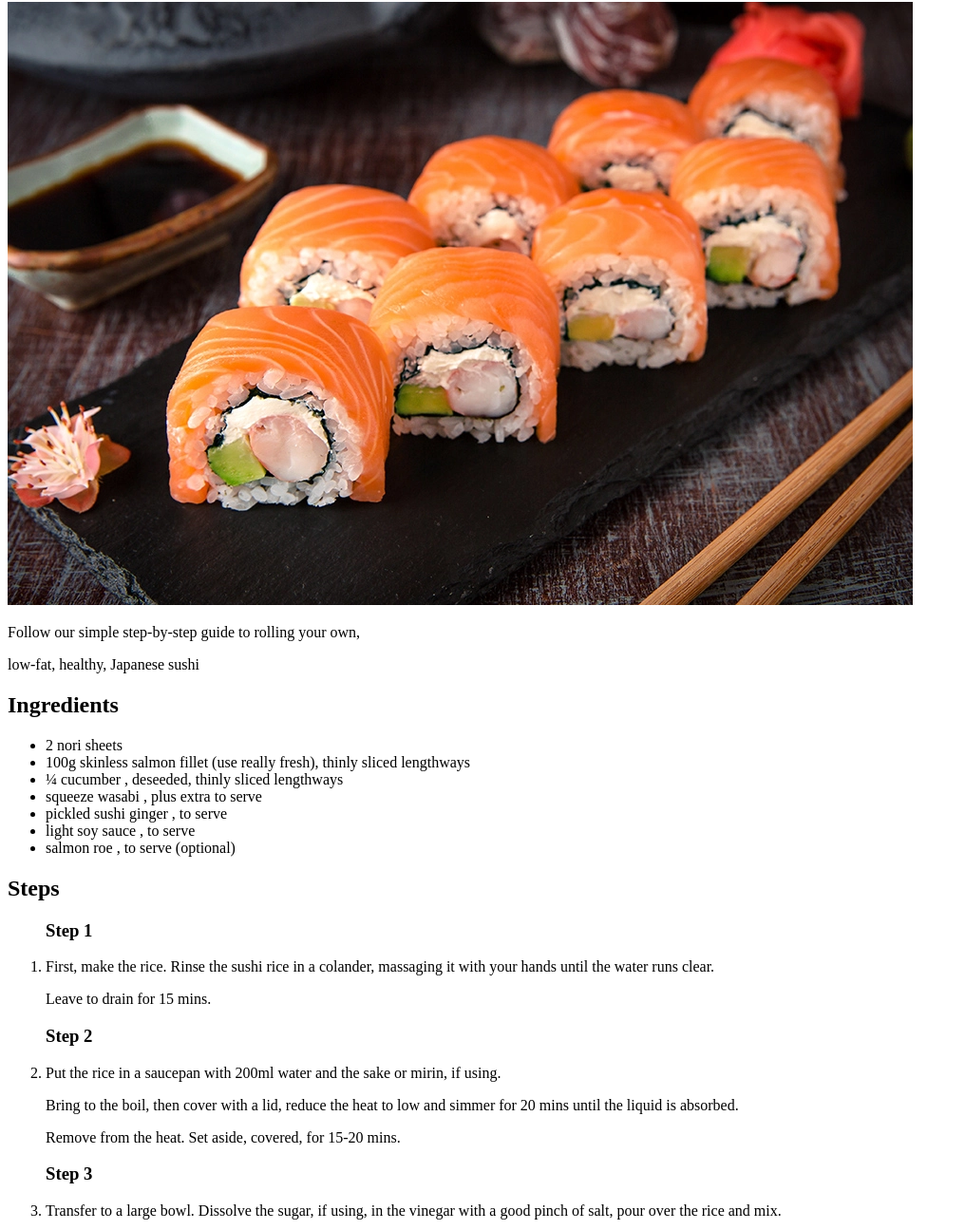
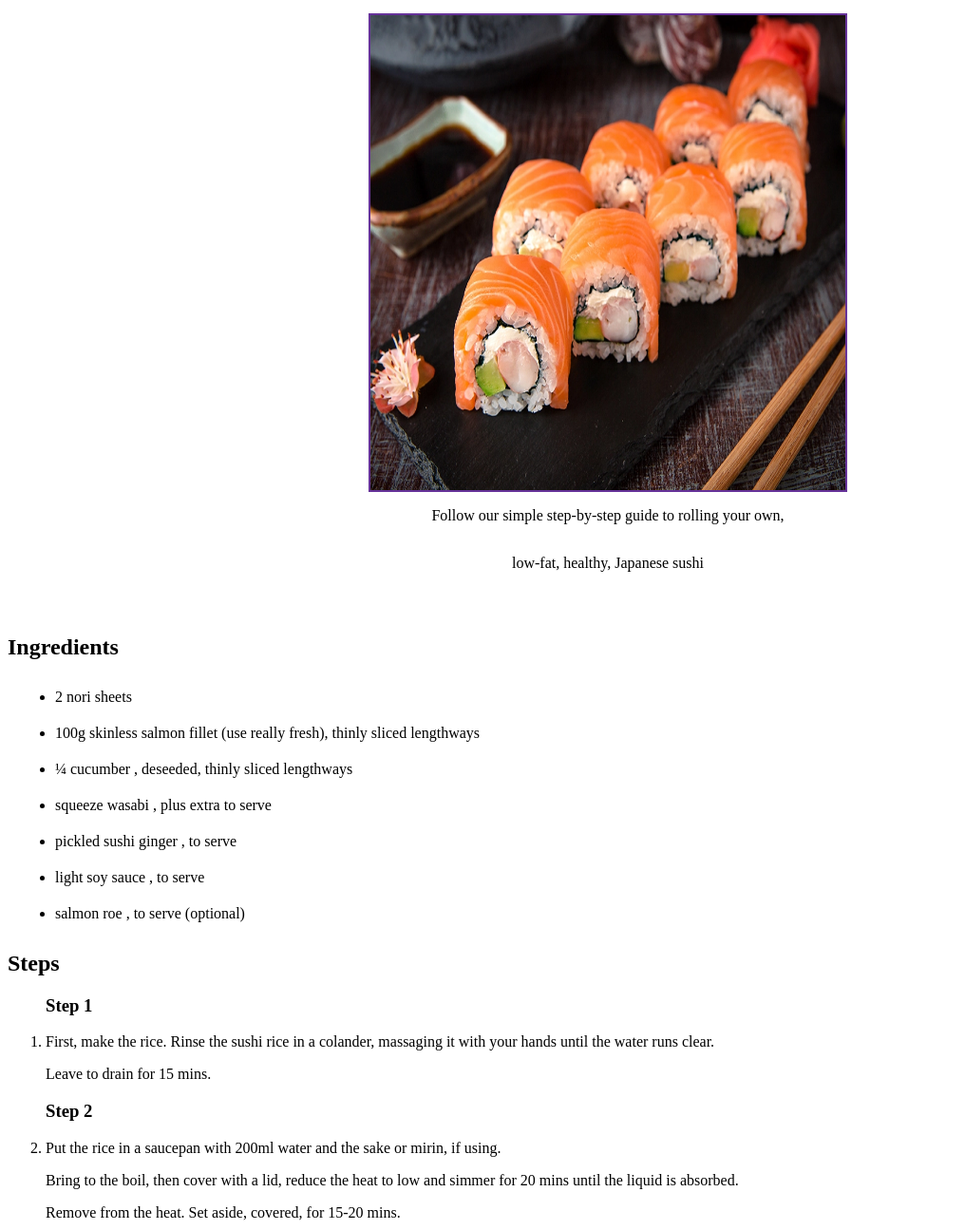
Before and after one commit to Dafmor/recipes, a plain HTML site: page food/sushi.html in a window 1280 px wide. Shown: the part 78-1373 px from the top of the page at 95% size, without its empty margins (0-1016 px from the left). Drawn offline with Linux system fonts and the light colour scheme.

Commit message:
centered the salmon picture and description

```diff
--- /dev/null
+++ b/food/sushi.css
@@ -0,0 +1,27 @@
+.ingredients {
+    display: flex;
+    flex-direction: column;
+}
+
+.ingredients li {
+    margin: 10px;
+}
+
+.header {
+    display: flex;
+    flex-direction: column;
+    align-items: center;
+    margin-bottom: 50px;
+}
+
+.salmon {
+    height: 500px;
+    width: 500px;
+    margin: 0;
+    padding: 0;
+    border: 2px solid rebeccapurple;
+}
+
+h1 {
+    border: 2px solid blue;
+}
--- a/food/sushi.html
+++ b/food/sushi.html
@@ -3,15 +3,19 @@
     <head>
         <meta chatset="UTF-8">
         <title>Salmon Sushi</title>
+        <link  rel="stylesheet" href="sushi.css">
     </head>
 
     <body>
+        <div class="header">
             <h1>Salmon Sushi</h1>
-        <img src="../images/salmon_sushi.webp" alt="Sushi roll on a table">
+            <img class="salmon" src="../images/salmon_sushi.webp" alt="Sushi roll on a table">
             <p>Follow our simple step-by-step guide to rolling your own,</p>
             <p>low-fat, healthy, Japanese sushi</p>
+        </div>
         <h2>Ingredients</h2>
         <ul>
+            <div class="ingredients">
                 <li>2 nori sheets</li>
                 <li>100g skinless salmon fillet (use really fresh), thinly sliced lengthways</li>
                 <li>¼ cucumber , deseeded, thinly sliced lengthways</li>
@@ -19,6 +23,7 @@
                 <li>pickled sushi ginger , to serve</li>
                 <li>light soy sauce , to serve</li>
                 <li>salmon roe , to serve (optional)</li>
+            </div>
         </ul>
         <h2>Steps</h2>
         <ol>
```
Lines whose indentation alone changed are shown as unchanged.
